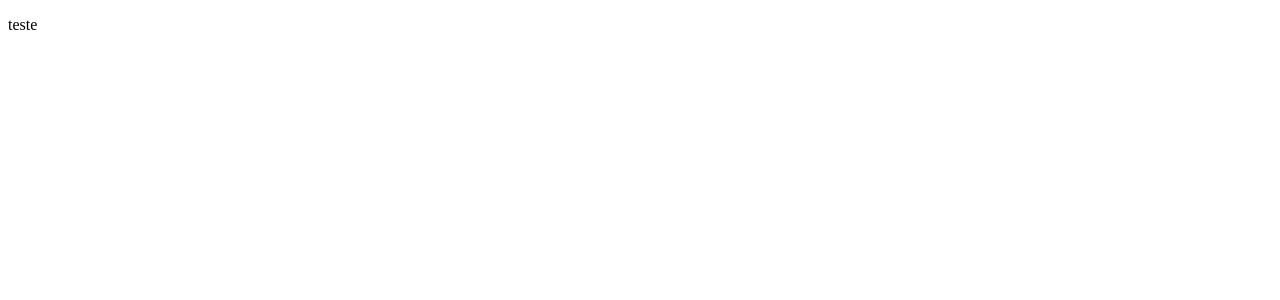
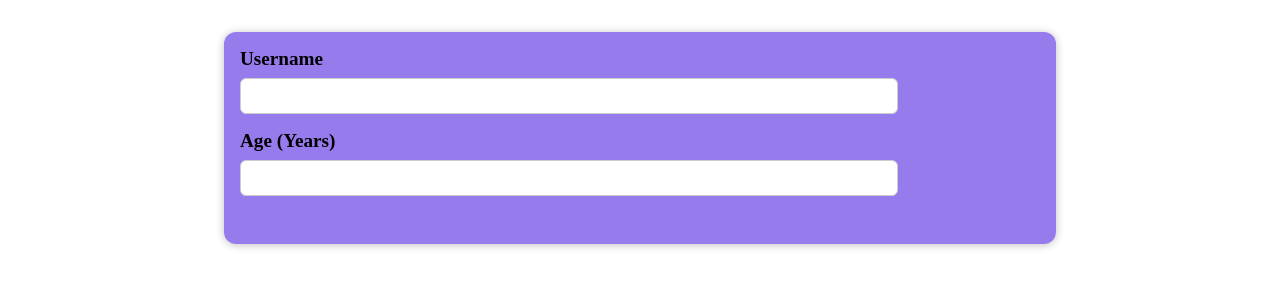
Before and after one commit to GuilhermeSenna/React-Maximilian-Course, a JavaScript app in the folder 04 - Form with Modal/form-with-modal/: page / in a window 1280 px wide. Shown: the top 300 px of the page. Built offline with nearby package versions, Linux system fonts and the light colour scheme; the HTML template or start-up script is replaced by a standard one.

Commit message:
Inputs e CSS adicionado

```diff
--- a/04 - Form with Modal/form-with-modal/src/App.css
+++ b/04 - Form with Modal/form-with-modal/src/App.css
@@ -1,38 +1,10 @@
-.App {
+.form-style {
+  background-color: #6139e4a9;
+  padding: 1rem;
+  margin: 2rem auto;
+  width: 50rem;
+  max-width: 95%;
+  border-radius: 12px;
   text-align: center;
+  box-shadow: 0 1px 8px rgba(0, 0, 0, 0.25);
 }
-
-.App-logo {
-  height: 40vmin;
-  pointer-events: none;
-}
-
-@media (prefers-reduced-motion: no-preference) {
-  .App-logo {
-    animation: App-logo-spin infinite 20s linear;
-  }
-}
-
-.App-header {
-  background-color: #282c34;
-  min-height: 100vh;
-  display: flex;
-  flex-direction: column;
-  align-items: center;
-  justify-content: center;
-  font-size: calc(10px + 2vmin);
-  color: white;
-}
-
-.App-link {
-  color: #61dafb;
-}
-
-@keyframes App-logo-spin {
-  from {
-    transform: rotate(0deg);
-  }
-  to {
-    transform: rotate(360deg);
-  }
-}
--- a/04 - Form with Modal/form-with-modal/src/App.js
+++ b/04 - Form with Modal/form-with-modal/src/App.js
@@ -1,7 +1,10 @@
+import UserForm from "./components/UserForm";
+import './App.css'
+
 const App = () => {
   return (
-    <div>
-      <p>teste</p>
+    <div className="form-style">
+      <UserForm />
     </div>
   );
 }
--- /dev/null
+++ b/04 - Form with Modal/form-with-modal/src/components/UserForm.css
@@ -0,0 +1,23 @@
+.form-controls {
+    display:block;
+    flex-wrap: wrap;
+    gap: 1rem;
+    margin-bottom: 1rem;
+    text-align: left;
+  }
+
+  .form-control label {
+    font-size: larger;
+    font-weight: bold;
+    margin-bottom: 0.5rem;
+    display: block;
+  }
+
+  .form-control input {
+    font: inherit;
+    padding: 0.5rem;
+    border-radius: 6px;
+    border: 1px solid #ccc;
+    width: 80%;
+    margin-bottom: 1rem;
+  }
--- a/04 - Form with Modal/form-with-modal/src/components/UserForm.js
+++ b/04 - Form with Modal/form-with-modal/src/components/UserForm.js
@@ -1,6 +1,19 @@
+import './UserForm.css'
+
 const UserForm = () => {
     return (
-
+        <form>
+            <div className="form-controls">
+                <div className="form-control">
+                    <label>Username</label>
+                    <input type="text" />
+                </div>
+                <div className="form-control">
+                    <label>Age (Years)</label>
+                    <input type="text" />
+                </div>
+            </div>
+        </form >
     );
 }
 
```
Also changed, not shown: 04 - Form with Modal/form-with-modal/package.json (line endings or trailing spaces).
